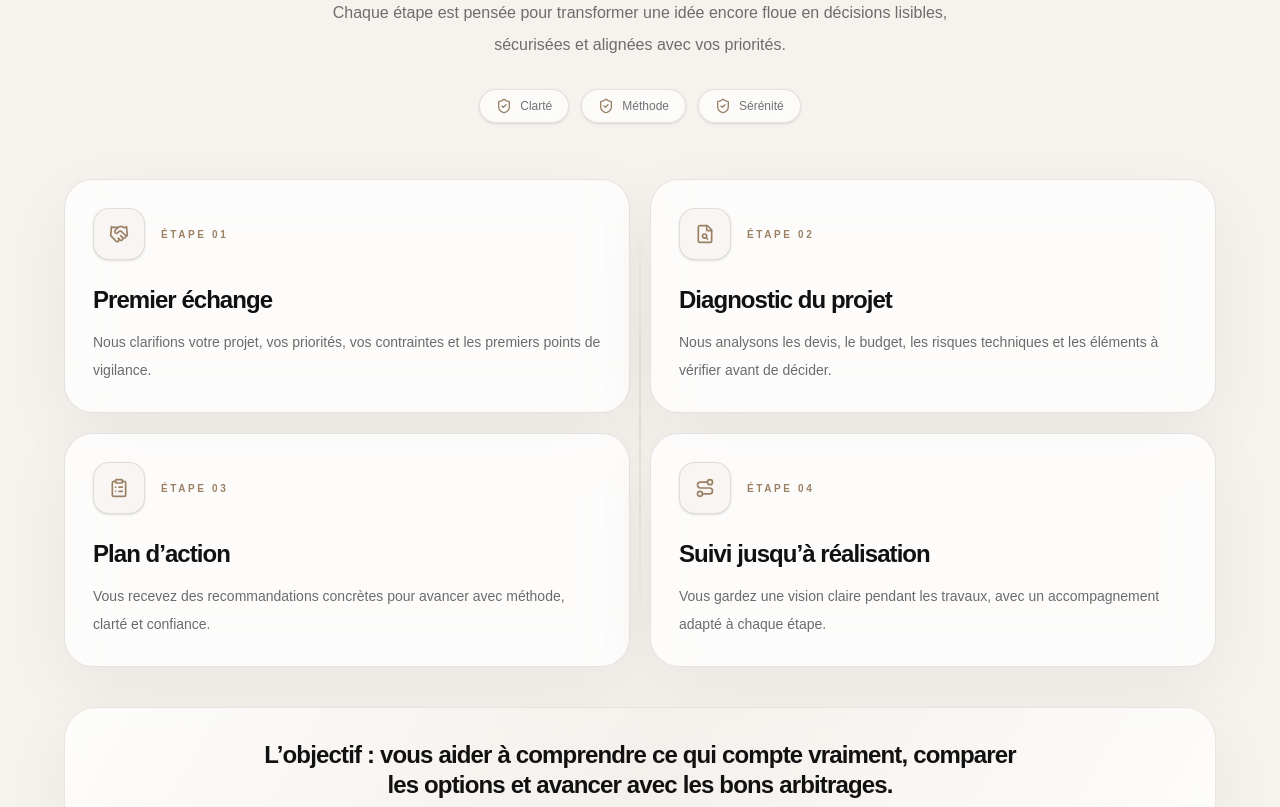
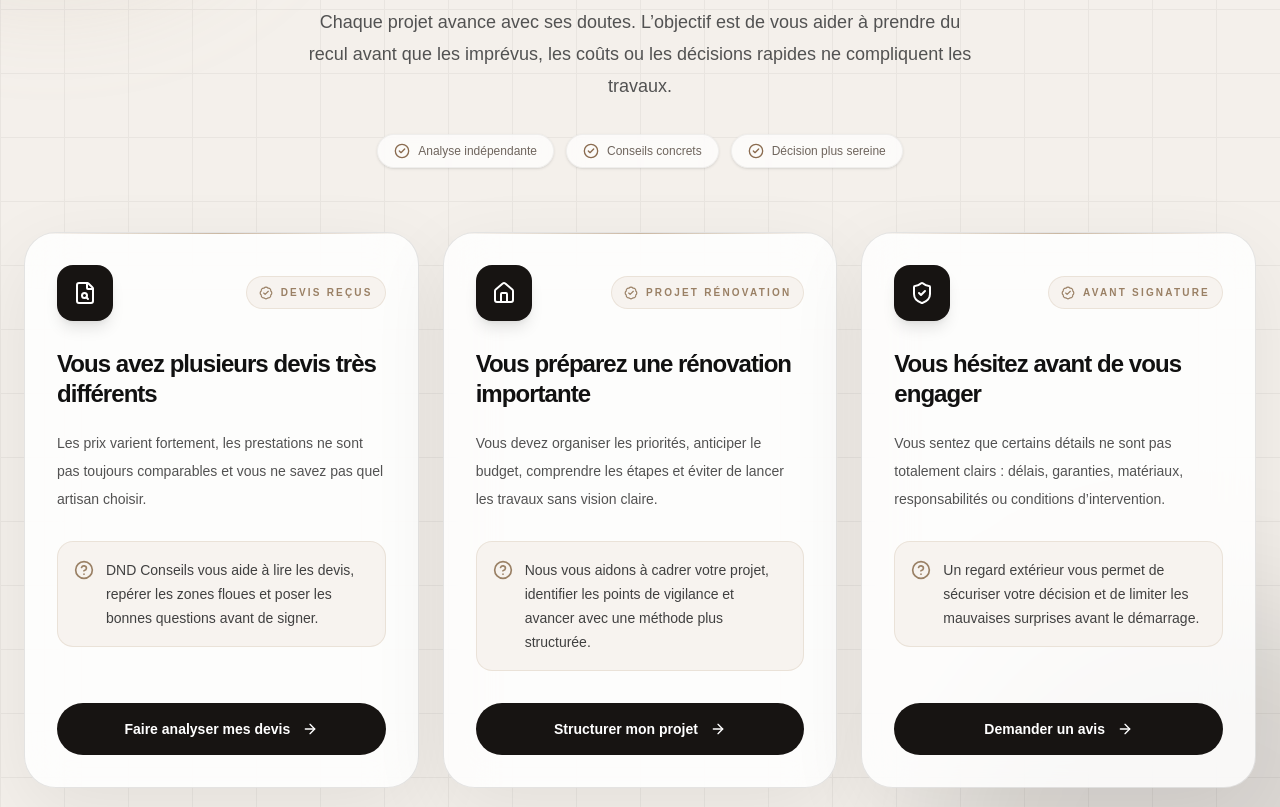
Before and after one commit to markyuna/dnd-conseils, a Next.js app: page / in a window 1280 px wide. Shown: the part 2460-3267 px from the top of the page. Built offline with nearby package versions, Linux system fonts and the light colour scheme; no server answers.

Commit message:
Add frequent client situations to home page

```diff
--- a/src/app/page.tsx
+++ b/src/app/page.tsx
@@ -3,6 +3,7 @@
 import Navbar from "@/components/Navbar";
 import HeroSection from "@/components/HeroSection";
 import ProblemSolutionSection from "@/components/ProblemSolutionSection";
+import TestimonialsSection from "@/components/TestimonialsSection";
 import ProcessSection from "@/components/ProcessSection";
 import ServicesSection from "@/components/ServicesSection";
 import OffersSection from "@/components/OffersSection";
@@ -20,6 +21,8 @@ export default function Home() {
       <HeroSection />
 
       <ProblemSolutionSection />
+
+      <TestimonialsSection />
 
       <ProcessSection />
 
--- a/src/components/TestimonialsSection.tsx
+++ b/src/components/TestimonialsSection.tsx
@@ -1,53 +1,117 @@
+// src/components/TestimonialsSection.tsx
+
 "use client";
 
+import Link from "next/link";
 import { motion } from "framer-motion";
-import { Quote, Star } from "lucide-react";
+import {
+  ArrowRight,
+  BadgeCheck,
+  CheckCircle2,
+  FileSearch,
+  HelpCircle,
+  Home,
+  ShieldCheck,
+  Sparkles,
+} from "lucide-react";
 
-const testimonials = [
+const situations = [
   {
-    name: "Claire M.",
-    project: "Rénovation appartement",
-    text: "Nous avions peur de nous tromper dans le choix des artisans. L’accompagnement nous a permis d’avancer avec beaucoup plus de clarté et de sérénité.",
+    icon: FileSearch,
+    label: "Devis reçus",
+    title: "Vous avez plusieurs devis très différents",
+    text: "Les prix varient fortement, les prestations ne sont pas toujours comparables et vous ne savez pas quel artisan choisir.",
+    result:
+      "DND Conseils vous aide à lire les devis, repérer les zones floues et poser les bonnes questions avant de signer.",
+    href: "/devis?offre=analyse-devis",
+    cta: "Faire analyser mes devis",
   },
   {
-    name: "Thomas R.",
-    project: "Travaux maison",
-    text: "Un regard extérieur très précieux. Les conseils nous ont évité plusieurs mauvaises décisions et nous ont aidés à mieux contrôler le budget.",
+    icon: Home,
+    label: "Projet rénovation",
+    title: "Vous préparez une rénovation importante",
+    text: "Vous devez organiser les priorités, anticiper le budget, comprendre les étapes et éviter de lancer les travaux sans vision claire.",
+    result:
+      "Nous vous aidons à cadrer votre projet, identifier les points de vigilance et avancer avec une méthode plus structurée.",
+    href: "/devis?offre=pack-essentiel",
+    cta: "Structurer mon projet",
   },
   {
-    name: "Nadia B.",
-    project: "Aménagement intérieur",
-    text: "Très professionnel, clair et rassurant. On se sent accompagné, sans pression, avec des recommandations concrètes.",
+    icon: ShieldCheck,
+    label: "Avant signature",
+    title: "Vous hésitez avant de vous engager",
+    text: "Vous sentez que certains détails ne sont pas totalement clairs : délais, garanties, matériaux, responsabilités ou conditions d’intervention.",
+    result:
+      "Un regard extérieur vous permet de sécuriser votre décision et de limiter les mauvaises surprises avant le démarrage.",
+    href: "/devis?type=diagnostic",
+    cta: "Demander un avis",
   },
+];
+
+const trustItems = [
+  "Analyse indépendante",
+  "Conseils concrets",
+  "Décision plus sereine",
 ];
 
 export default function TestimonialsSection() {
   return (
-    <section className="relative overflow-hidden bg-[#f4f0eb] py-32">
+    <section
+      id="situations-frequentes"
+      className="relative overflow-hidden bg-[#f4f0eb] px-4 py-24 text-[#171412] sm:px-6 lg:py-28"
+    >
+      <div className="pointer-events-none absolute inset-0">
         <div className="absolute left-[-180px] top-[-180px] h-[460px] w-[460px] rounded-full bg-[#b49a7c]/25 blur-3xl" />
         <div className="absolute bottom-[-220px] right-[-180px] h-[520px] w-[520px] rounded-full bg-black/10 blur-3xl" />
         <div className="absolute inset-0 opacity-[0.045] [background-image:linear-gradient(90deg,#111_1px,transparent_1px),linear-gradient(#111_1px,transparent_1px)] [background-size:64px_64px]" />
+      </div>
 
-      <div className="relative mx-auto max-w-7xl px-6">
-        <div className="mx-auto mb-20 max-w-4xl text-center">
-          <p className="mb-5 text-xs font-semibold uppercase tracking-[0.35em] text-[#9a8065]">
-            Ils nous ont fait confiance
+      <div className="relative mx-auto max-w-7xl">
+        <motion.div
+          initial={{ opacity: 0, y: 28 }}
+          whileInView={{ opacity: 1, y: 0 }}
+          viewport={{ once: true, margin: "-80px" }}
+          transition={{ duration: 0.7, ease: [0.22, 1, 0.36, 1] }}
+          className="mx-auto mb-16 max-w-4xl text-center"
+        >
+          <div className="mb-6 inline-flex items-center gap-3 rounded-full border border-[#b49a7c]/25 bg-white/70 px-4 py-2 text-[11px] font-semibold uppercase tracking-[0.28em] text-[#8a6b4f] shadow-sm backdrop-blur">
+            <Sparkles className="h-4 w-4" />
+            Situations fréquentes
+          </div>
+
+          <h2 className="text-4xl font-semibold leading-[1.02] tracking-[-0.055em] text-[#111] md:text-6xl">
+            Vous vous reconnaissez
+            <span className="block bg-gradient-to-r from-[#8f7358] via-[#b49a7c] to-[#5f4937] bg-clip-text text-transparent">
+              dans l’une de ces situations ?
+            </span>
+          </h2>
+
+          <p className="mx-auto mt-6 max-w-2xl text-base leading-8 text-neutral-600 sm:text-lg">
+            Chaque projet avance avec ses doutes. L’objectif est de vous aider à
+            prendre du recul avant que les imprévus, les coûts ou les décisions
+            rapides ne compliquent les travaux.
           </p>
 
-          <h2 className="text-4xl font-semibold tracking-[-0.055em] text-[#111] md:text-6xl">
-            Des projets mieux préparés, plus clairs et plus sereins.
-          </h2>
-
-          <p className="mx-auto mt-6 max-w-2xl text-lg leading-8 text-neutral-600">
-            Notre rôle est simple : vous aider à prendre les bonnes décisions
-            avant que les imprévus n’impactent votre projet.
-          </p>
+          <div className="mt-8 flex flex-wrap items-center justify-center gap-3">
+            {trustItems.map((item) => (
+              <span
+                key={item}
+                className="inline-flex items-center gap-2 rounded-full border border-black/5 bg-white/70 px-4 py-2 text-xs font-medium text-[#6f655d] shadow-sm backdrop-blur"
+              >
+                <CheckCircle2 className="h-4 w-4 text-[#8a6b4f]" />
+                {item}
+              </span>
+            ))}
           </div>
+        </motion.div>
 
         <div className="grid gap-6 md:grid-cols-3">
-          {testimonials.map((item, index) => (
+          {situations.map((item, index) => {
+            const Icon = item.icon;
+
+            return (
               <motion.article
-              key={item.name}
+                key={item.title}
                 initial={{ opacity: 0, y: 34 }}
                 whileInView={{ opacity: 1, y: 0 }}
                 viewport={{ once: true, margin: "-80px" }}
@@ -57,34 +121,54 @@ export default function TestimonialsSection() {
                   ease: [0.22, 1, 0.36, 1],
                 }}
                 whileHover={{ y: -8 }}
-              className="group relative overflow-hidden rounded-[2rem] border border-black/10 bg-white/80 p-8 shadow-[0_24px_80px_rgba(0,0,0,0.07)] backdrop-blur-xl transition duration-500 hover:bg-white hover:shadow-[0_32px_100px_rgba(0,0,0,0.12)]"
+                className="group relative flex min-h-[520px] flex-col overflow-hidden rounded-[2rem] border border-black/10 bg-white/82 p-7 shadow-[0_24px_80px_rgba(0,0,0,0.07)] backdrop-blur-xl transition duration-500 hover:bg-white hover:shadow-[0_32px_100px_rgba(0,0,0,0.12)] sm:p-8"
               >
-              <div className="absolute right-[-80px] top-[-80px] h-[220px] w-[220px] rounded-full bg-[#b49a7c]/0 blur-3xl transition duration-500 group-hover:bg-[#b49a7c]/20" />
+                <div className="pointer-events-none absolute right-[-80px] top-[-80px] h-[220px] w-[220px] rounded-full bg-[#b49a7c]/0 blur-3xl transition duration-500 group-hover:bg-[#b49a7c]/20" />
+                <div className="pointer-events-none absolute inset-x-0 top-0 h-px bg-gradient-to-r from-transparent via-[#b49a7c]/70 to-transparent" />
 
-              <div className="relative mb-7 flex items-center justify-between">
-                <div className="flex gap-1 text-[#b49a7c]">
-                  {Array.from({ length: 5 }).map((_, i) => (
-                    <Star key={i} size={17} fill="currentColor" />
-                  ))}
+                <div className="relative mb-7 flex items-center justify-between gap-4">
+                  <div className="flex h-14 w-14 items-center justify-center rounded-2xl bg-[#171412] text-white shadow-lg">
+                    <Icon className="h-6 w-6" />
                   </div>
 
-                <span className="flex h-11 w-11 items-center justify-center rounded-full border border-black/10 bg-[#f7f3ef]">
-                  <Quote className="h-5 w-5 text-[#9a8065]" />
+                  <span className="inline-flex items-center gap-2 rounded-full border border-[#b49a7c]/20 bg-[#f7f3ef] px-3 py-2 text-[10px] font-semibold uppercase tracking-[0.22em] text-[#9a8065]">
+                    <BadgeCheck className="h-3.5 w-3.5" />
+                    {item.label}
                   </span>
                 </div>
 
-              <p className="relative text-lg leading-8 text-neutral-700">
-                “{item.text}”
+                <div className="relative">
+                  <h3 className="text-2xl font-semibold leading-tight tracking-[-0.04em] text-[#111]">
+                    {item.title}
+                  </h3>
+
+                  <p className="mt-5 text-sm leading-7 text-neutral-600">
+                    {item.text}
                   </p>
 
-              <div className="relative mt-8 border-t border-neutral-200 pt-6">
-                <p className="font-semibold text-[#111]">{item.name}</p>
-                <p className="mt-1 text-sm text-neutral-500">
-                  {item.project}
+                  <div className="mt-7 rounded-2xl border border-[#b49a7c]/20 bg-[#f7f3ef] p-4">
+                    <div className="flex gap-3">
+                      <HelpCircle className="mt-0.5 h-5 w-5 shrink-0 text-[#9a8065]" />
+
+                      <p className="text-sm leading-6 text-neutral-700">
+                        {item.result}
                       </p>
                     </div>
+                  </div>
+                </div>
+
+                <div className="relative mt-auto pt-8">
+                  <Link
+                    href={item.href}
+                    className="inline-flex w-full items-center justify-center gap-3 rounded-full bg-[#171412] px-6 py-4 text-sm font-semibold text-white transition duration-300 hover:-translate-y-0.5 hover:bg-[#927b63]"
+                  >
+                    {item.cta}
+                    <ArrowRight className="h-4 w-4" />
+                  </Link>
+                </div>
               </motion.article>
-          ))}
+            );
+          })}
         </div>
       </div>
     </section>
```
Also changed, not shown: src/components/AboutSection.tsx (deleted). Lines whose indentation alone changed are shown as unchanged.
